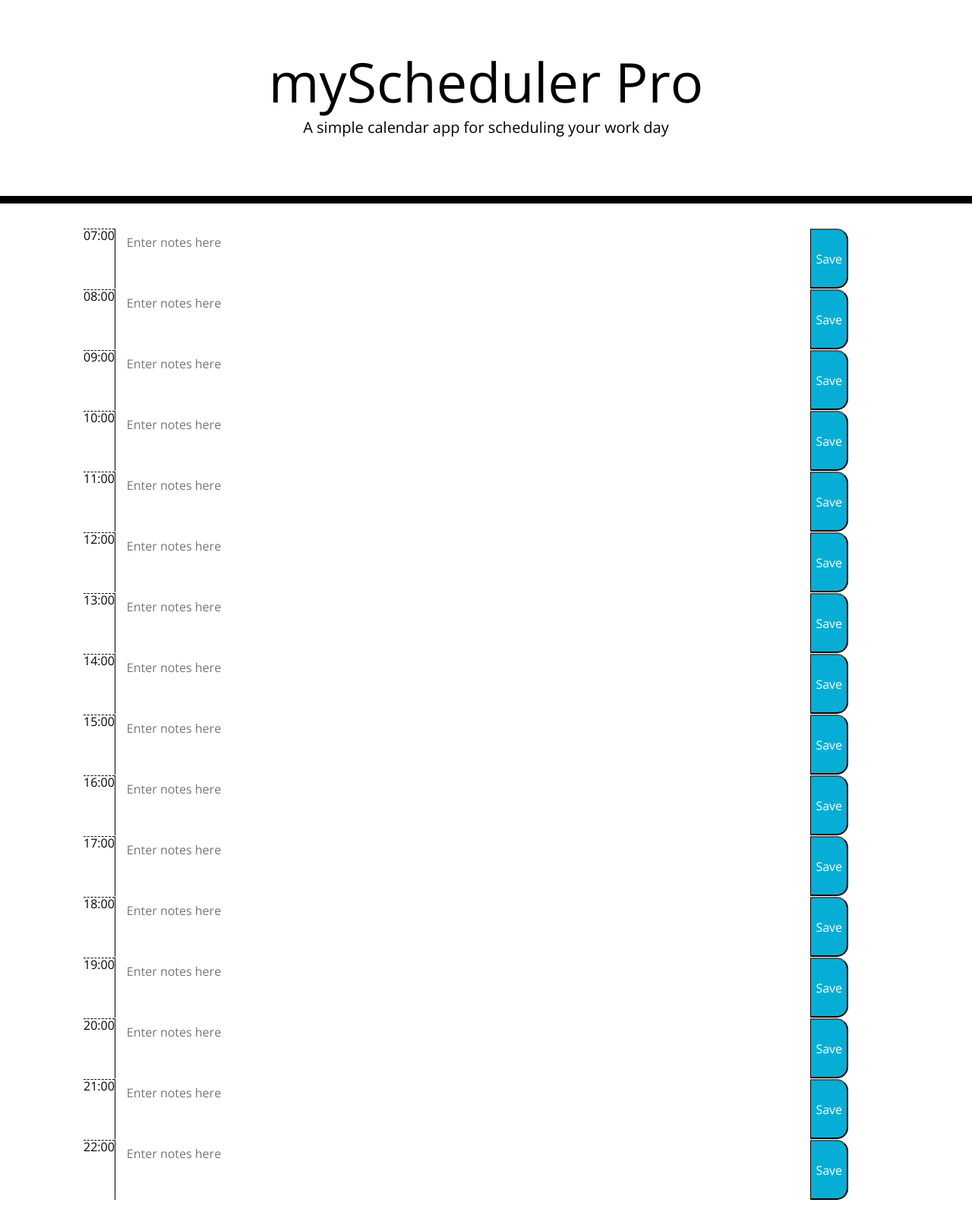
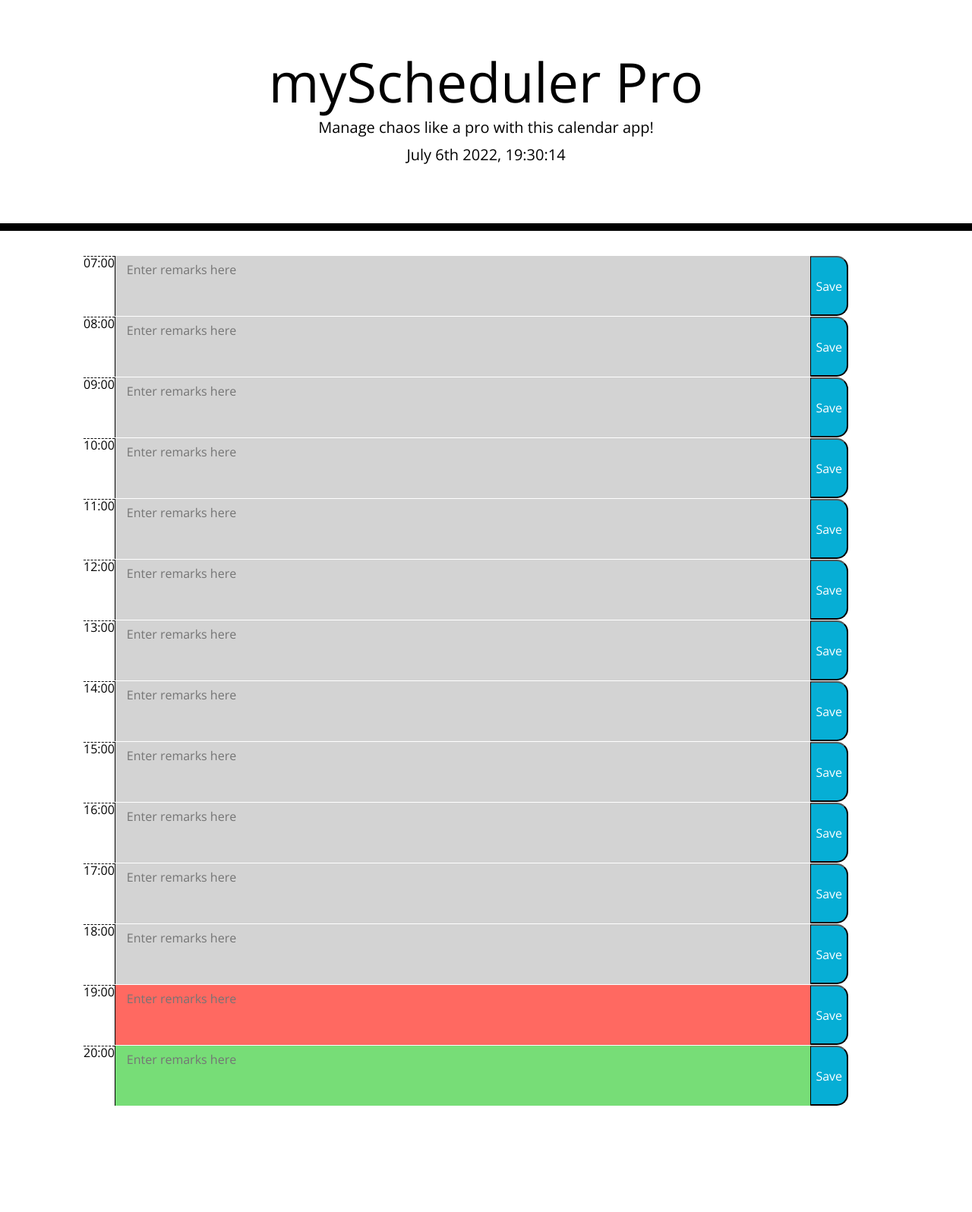
Before and after one commit to bnk5532/myScheduler-pro, a plain HTML site: page index.html in a window 1280 px wide. Shown: the whole page at 76% size. After the commit the page ends 1472 px from the top, so only its background shows below. Drawn offline with nearby package versions, Linux system fonts and the light colour scheme.

Commit message:
date and time function added to header

```diff
--- a/assets/js/script.js
+++ b/assets/js/script.js
@@ -2,6 +2,13 @@ var timeBlocks = document.getElementById("timeBlocks");
 var currentDay = document.getElementById("currentDay");
 
 //need data in for currentDay id.
+function keepingTime(){
+var now = moment().format('MMMM Do YYYY, HH:mm:ss ');
+    currentDay.innerHTML = now;
+console.log(now);
+}
+//setInterval keeps the seconds counting on the clock nested in the header.
+setInterval(keepingTime, 1000);
 
 var availTimeSlots = [
   "07:00",
@@ -17,9 +24,7 @@ var availTimeSlots = [
   "17:00",
   "18:00",
   "19:00",
-  "20:00",
-  "21:00",
-  "22:00",
+  "20:00"
 
 ];
 
@@ -42,8 +47,8 @@ function getTimeBlocks() {
     row.appendChild(hour);
 //textarea created to capture appointment details and make accessible to local storage.
     var textarea = document.createElement("textarea");
-    textarea.placeholder = "Enter notes here";
-    textarea.setAttribute("class", "tenses");
+    textarea.placeholder = "Enter remarks here";
+    // textarea.setAttribute("class", "tenses"); does not work, so linked tenseStatus to col-10.
     textarea.setAttribute("class", "col-10");
     textarea.setAttribute("id", i);
     row.appendChild(textarea);
@@ -59,16 +64,26 @@ function getTimeBlocks() {
   }
 }
 
+$(document).on('click','.saveBtn',function(){
+    var saveBtnInfo = $(this).val();
+    var saveRemarks = document.getElementById(saveBtnInfo).value;
+    localStorage.setItem(saveBtnInfo, saveRemarks);
+});
+
+function clearSchedule(){}
+//clear schedule to default config
 
 
 function realTimeBlocks() {
     var getHour = moment().format('HH:mm');
     console.log(getHour)
-    var thisHour = moment(getHour, 'HH:mm');
-    var tenseStatus = document.getElementsByClassName('tenses')
+    // HH required for color function to work with logic and CSS.
+    var thisHour = moment(getHour, 'HH');
+    console.log(thisHour)
+    var tenseStatus = document.getElementsByClassName('col-10')
 
     for (var i = 0; i < tenseStatus.length; i++) {
-        var timeBlock = moment(availTimeSlots[i], 'HH:mm');
+        var timeBlock = moment(availTimeSlots[i], 'HH');
         if (thisHour.isSame(timeBlock) === true) {
             tenseStatus [i].classList.add('present')
             tenseStatus [i].classList.remove('future')
@@ -85,4 +100,5 @@ function realTimeBlocks() {
     }
 }
 realTimeBlocks()
-setInterval(realTimeBlocks, 10000);
+setInterval(realTimeBlocks, 20000);
+// checks time every 20 secs.
--- a/index.html
+++ b/index.html
@@ -28,18 +28,13 @@
   <body>
     <header class="jumbotron">
       <h1 class="display-3">myScheduler Pro</h1>
-      <p class="lead">A simple calendar app for scheduling your work day</p>
+      <p class="lead">Manage chaos like a pro with this calendar app!</p>
       <p id="currentDay" class="lead"></p>
     </header>
     <div class="container">
         <ul id="timeBlocks">
-
-
-
-
         </ul>
       </div>
-
 
     <script src="https://code.jquery.com/jquery-3.4.1.min.js"></script>
     <script src="https://cdnjs.cloudflare.com/ajax/libs/moment.js/2.24.0/moment.min.js"></script>
```
